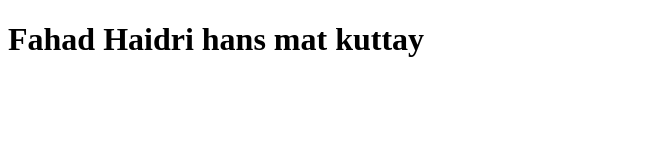
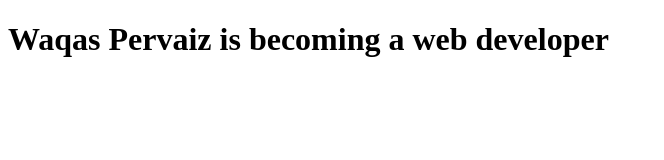
Before and after one commit to WaqasPervaiz/Bootcamp2020sample, a plain HTML site: page index.html in a window 1280 px wide. Shown: the whole page, without its empty margins (0-664 px from the left). Drawn offline with Linux system fonts and the light colour scheme.

Commit message:
1Index.html

```diff
--- a/index.html
+++ b/index.html
@@ -6,6 +6,6 @@
     <title>Document</title>
 </head>
 <body>
-    <H1>Fahad Haidri hans mat kuttay</H1>
+    <H1>Waqas Pervaiz is becoming a web developer</H1>
 </body>
 </html>
```
